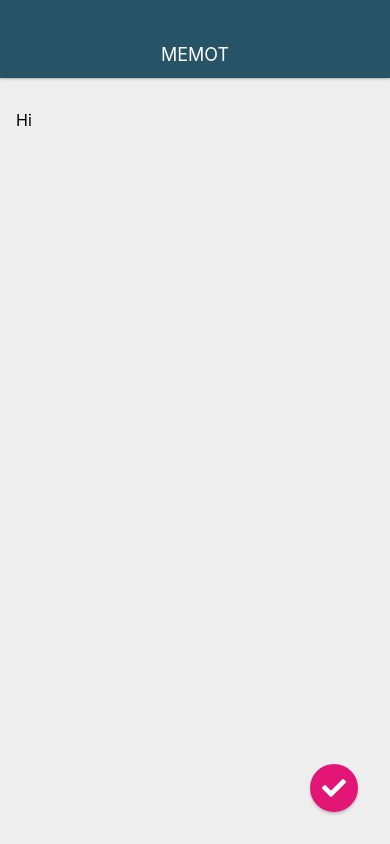
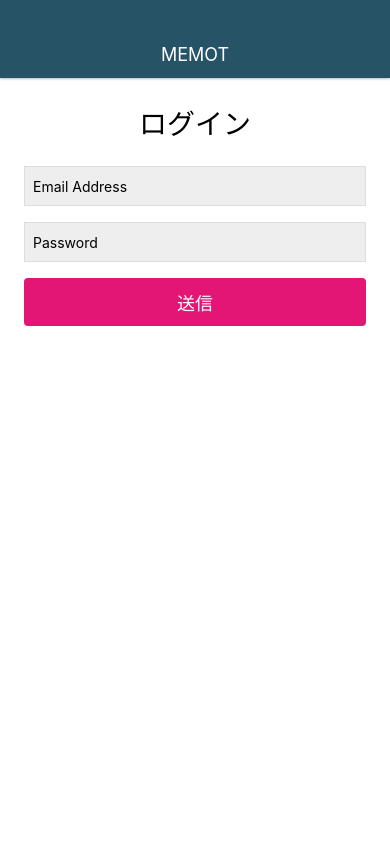
Before and after one commit to ShinyaUezono/MemoApp, a React Native app: screen / in a window 390 px wide. Built offline with nearby package versions, Linux system fonts and the light colour scheme.

Commit message:
create login screen

```diff
--- a/App.js
+++ b/App.js
@@ -5,13 +5,14 @@
 import MemoListScreen from './src/screens/MemoListScreen';
 import MemoDetailScreen from './src/screens/MemoDetailScreen';
 import MemoEditScreen from './src/screens/MemoEditScreen';
+import LoginScreen from'./src/screens/LoginScreen';
 
 export default class App extends React.Component {
   render() {
     return (
       <View style={styles.container}>
         <Appbar />
-        <MemoEditScreen />
+        <LoginScreen />
       </View>
     );
   }
--- /dev/null
+++ b/src/screens/LoginScreen.js
@@ -0,0 +1,55 @@
+import React from 'react';
+import { StyleSheet, View, Text, TextInput, TouchableHighlight } from 'react-native';
+
+class LoginScreen extends React.Component {
+  render() {
+    return (
+      <View style={styles.container}>
+        <Text style={styles.title}>
+          ログイン
+        </Text>
+        <TextInput style={styles.input} value="Email Address" />
+        <TextInput style={styles.input} value="Password" />
+        <TouchableHighlight style={styles.button} onPress={() => {}}>
+          <Text style={styles.buttonTitle}>送信</Text>
+        </TouchableHighlight>
+      </View>
+    );
+  }
+}
+
+const styles = StyleSheet.create({
+  container: {
+    flex: 1,
+    width: '100%',
+    padding: 24,
+    backgroundColor: '#fff',
+  },
+  input: {
+    backgroundColor: '#eee',
+    height: 40,
+    marginBottom: 16,
+    borderWidth: 1,
+    borderColor: '#DDD',
+    padding: 8,
+  },
+  title: {
+    fontSize: 28,
+    alignSelf: 'center',
+    marginBottom: 24,
+  },
+  button: {
+    backgroundColor: '#E31676',
+    height: 48,
+    borderRadius: 4,
+    justifyContent: 'center',
+    alignItems: 'center',
+  },
+  buttonTitle: {
+    color: '#fff',
+    fontSize: 18,
+  },
+
+});
+
+export default LoginScreen;
```
